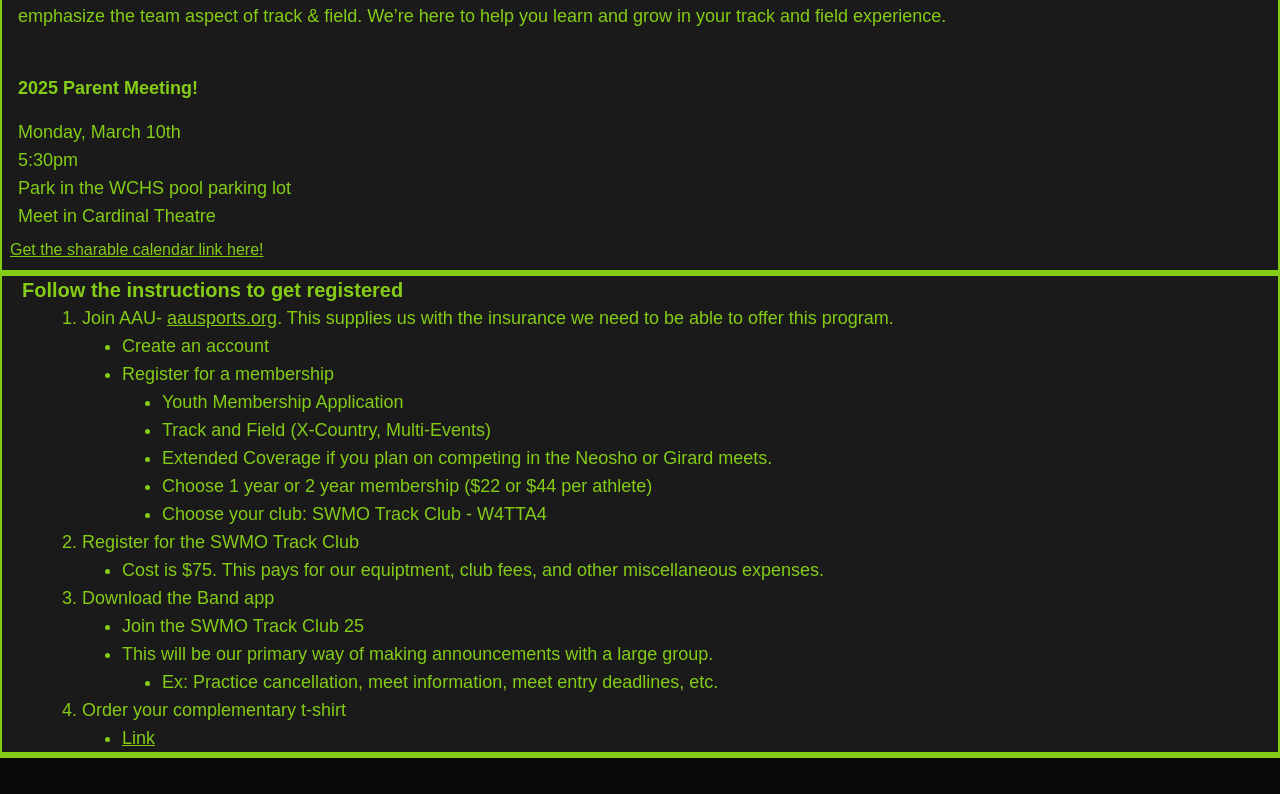
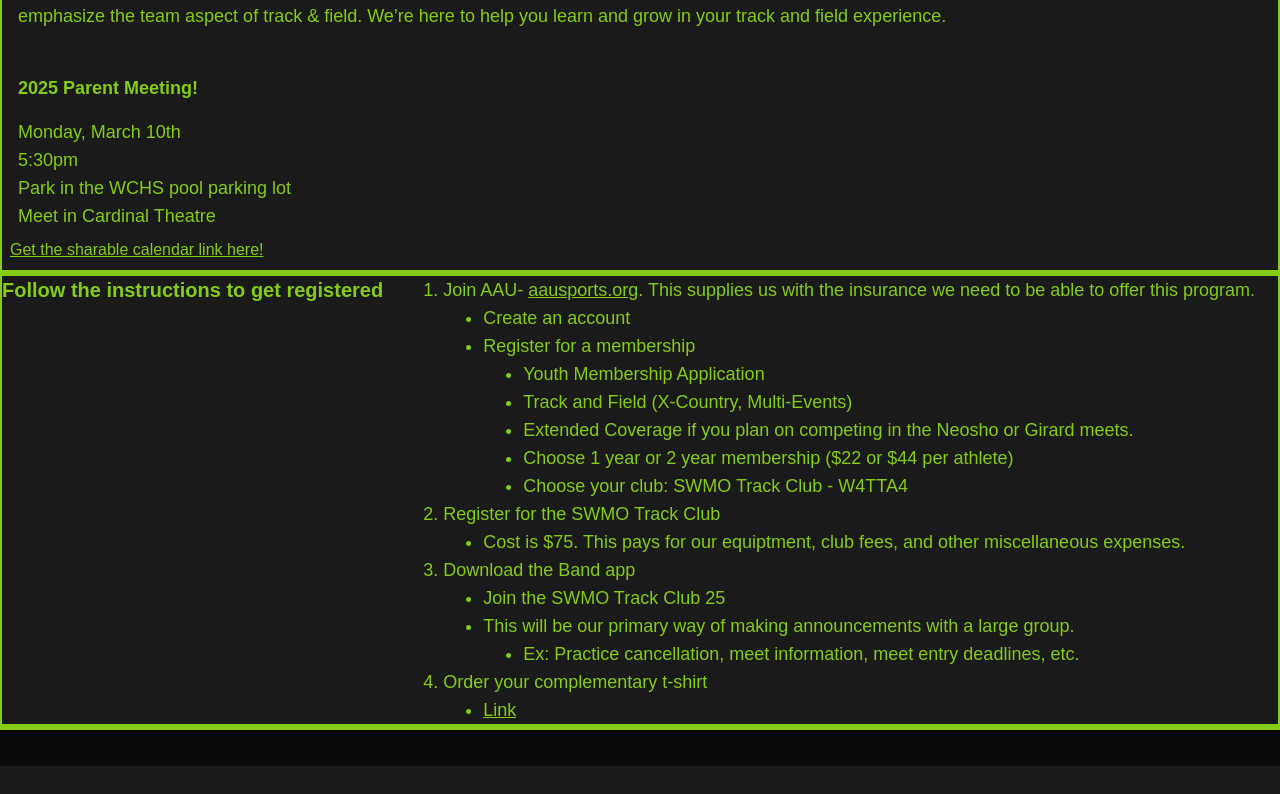
Before and after one commit to rylandavis9/AAU-website, a Next.js app in the folder website/: page / in a window 1280 px wide. Shown: the part 998-1792 px from the top of the page. After the commit the page ends 1764 px from the top, so only its background shows below. Built offline with nearby package versions, Linux system fonts and the light colour scheme.

Commit message:
updated margins

```diff
--- a/website/app/page.tsx
+++ b/website/app/page.tsx
@@ -35,8 +35,8 @@ export default function Home() {
           </div>
           <div className="flex m-auto self-stretch flex-1 flex-wrap flex-col lg:flex-row sm:flex-row md:flex-row">
           <div className="flex-1 flex flex-wrap align-center border-solid border-lime-500 border-2">
-          <h2 className="ml-5 text-xl font-extrabold " >Follow the instructions to get registered</h2>
-                <ol className="ml-10 text-lg list-decimal">
+          <h2 className=" text-xl font-extrabold " >Follow the instructions to get registered</h2>
+                <ol className="ml-5 text-lg list-decimal">
                     <li className="ml-10 text-lg list-decimal">Join AAU- <a href="https://aausports.org" target="_blank" className="underline">aausports.org</a>. This supplies us with the insurance we need to be able to offer this program.</li>
                     <ul className="ml-10 text-lg list-disc">
                       <li className="ml-10 text-lg list-disc">Create an account</li>
```
